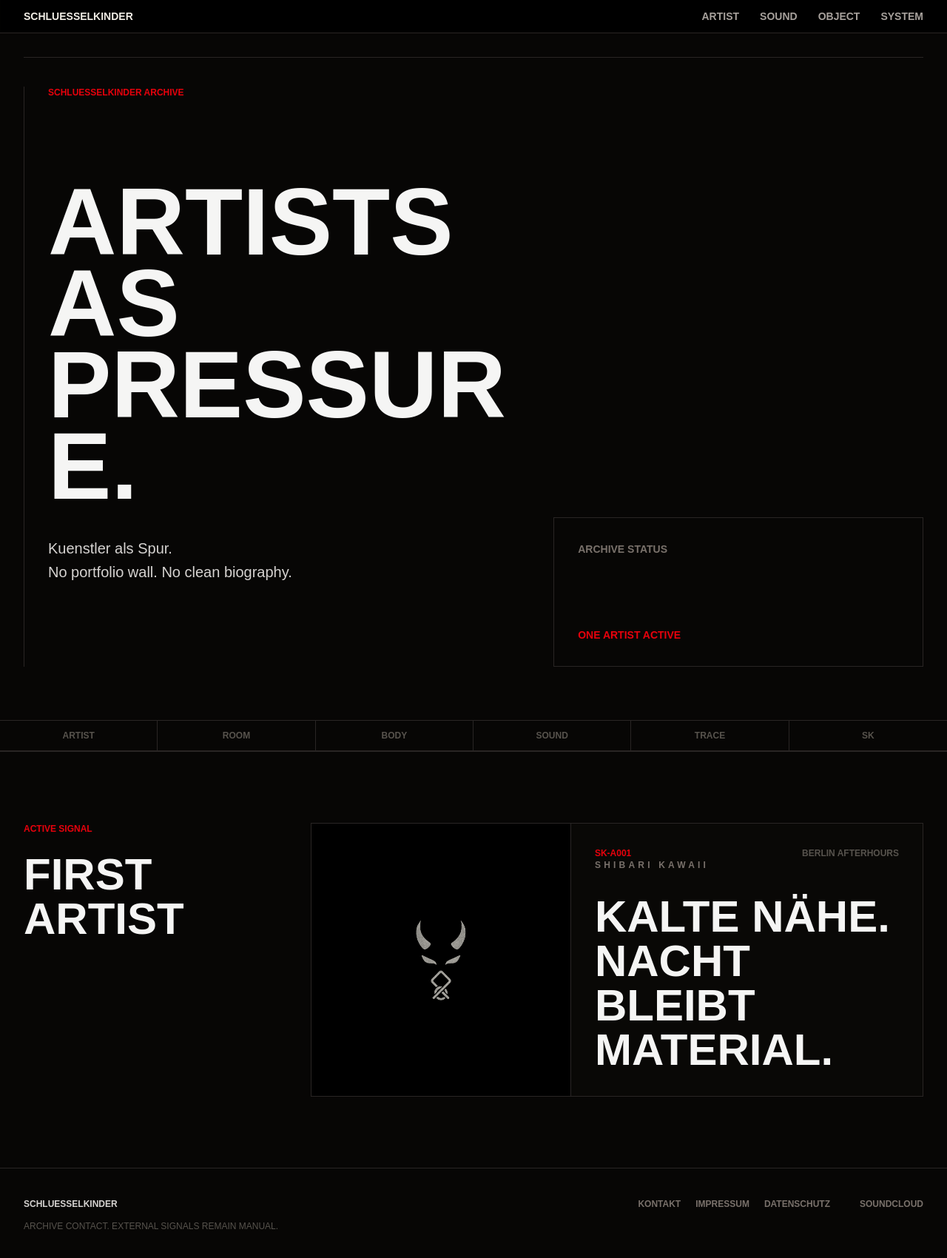
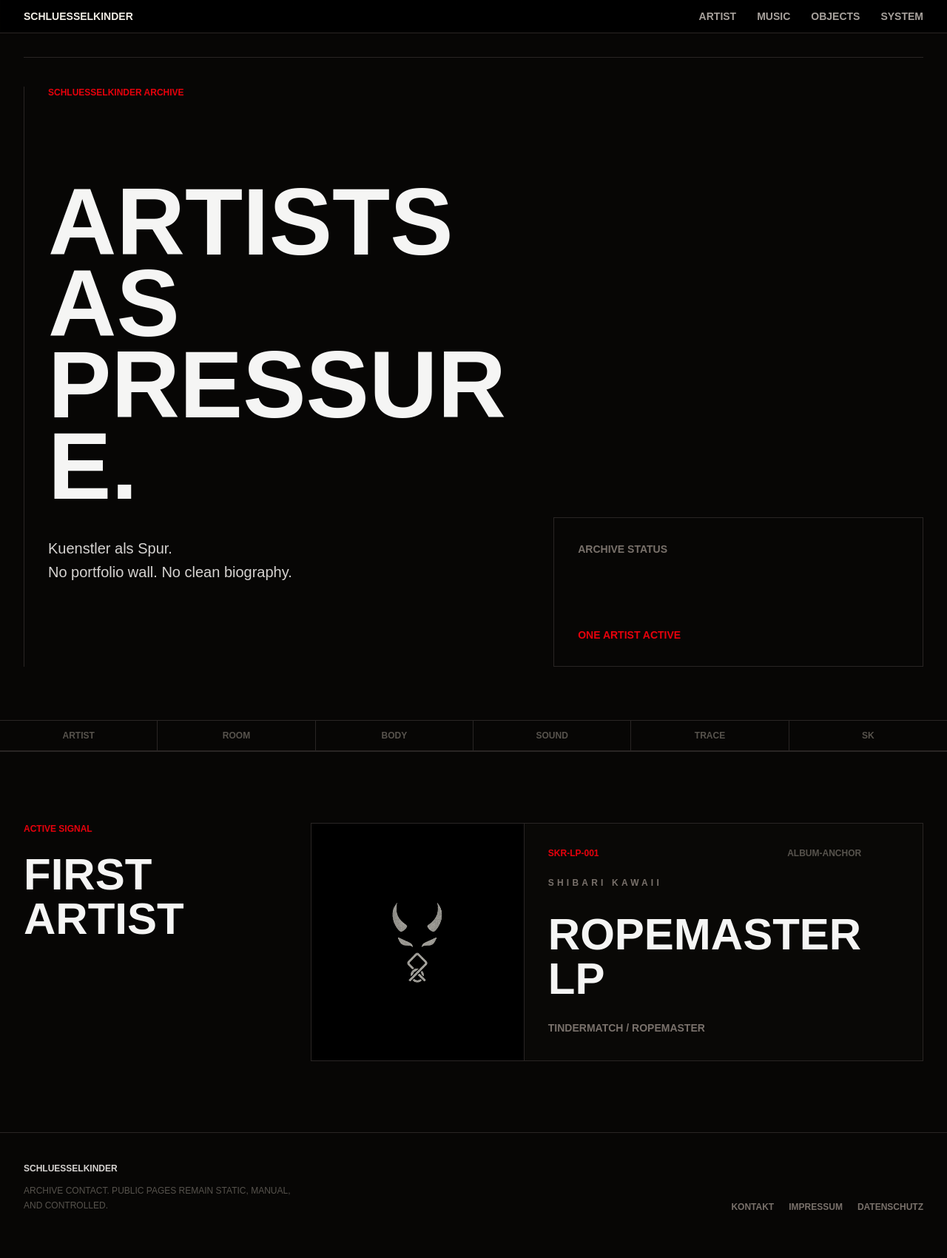
Before and after one commit to SCHLUESSELKIND/git-github.com-SCHLUESSELKIND-schluesselkinder-os, a Next.js app in the folder apps/web/: page /artists in a window 1280 px wide. Shown: the top 1700 px of the page at 74% size. After the commit the page ends 1679 px from the top, so only its background shows below. Built offline with nearby package versions, Linux system fonts and the light colour scheme.

Commit message:
feat: polish public website experience

```diff
--- a/apps/web/app/_components/ArtistSignal.tsx
+++ b/apps/web/app/_components/ArtistSignal.tsx
@@ -1,27 +1,32 @@
 import Link from "next/link";
-import { firstArtist } from "@schluesselkinder/brand";
+import { getStaticArtistPageProjection } from "../../lib/registry/artist-page";
 import { BrandSymbol } from "./BrandSymbol";
 
 export function ArtistSignal() {
+  const dossier = getStaticArtistPageProjection();
+  const release = dossier.releases[0];
+  const signalTitles = release.signals.map((signal) => signal.title).join(" / ");
+
   return (
-    <Link className="group grid overflow-hidden border border-stone-800 bg-[#090806] transition-colors hover:border-red-900 md:grid-cols-[0.85fr_1.15fr]" href={`/artists/${firstArtist.slug}`}>
+    <Link className="group grid overflow-hidden border border-stone-800 bg-[#090806] transition-colors hover:border-red-900 md:grid-cols-[0.85fr_1.15fr]" href={`/artists/${dossier.artist.slug}`}>
       <div className="relative flex min-h-80 items-center justify-center border-b border-stone-800 bg-black md:border-b-0 md:border-r">
         <BrandSymbol
           className="h-48 w-36 text-stone-100/85 transition-transform duration-500 group-hover:scale-105 md:h-64 md:w-44"
-          label={`${firstArtist.name} ropeface mark`}
+          label={`${dossier.artist.canonicalName} ropeface mark`}
           variant="ropeface"
         />
       </div>
       <div className="flex min-h-80 flex-col justify-between p-5 md:p-8">
         <div className="flex items-start justify-between gap-6">
-          <p className="text-xs font-black uppercase text-red-600">{firstArtist.archiveCode}</p>
-          <p className="text-xs font-black uppercase text-stone-600">{firstArtist.location}</p>
+          <p className="text-xs font-black uppercase text-red-600">{release.releaseCode}</p>
+          <p className="text-xs font-black uppercase text-stone-600">{release.role}</p>
         </div>
         <div>
-          <p className="text-xs font-black uppercase tracking-[0.35em] text-stone-500">{firstArtist.name}</p>
+          <p className="text-xs font-black uppercase tracking-[0.35em] text-stone-500">{dossier.artist.canonicalName}</p>
           <p className="mt-8 max-w-lg text-3xl font-black uppercase leading-none text-stone-100 group-hover:text-stone-200 md:text-6xl">
-            {firstArtist.fragments.de[0]} {firstArtist.fragments.de[2]}
+            {release.displayTitle}
           </p>
+          <p className="mt-6 max-w-md text-sm font-black uppercase leading-6 text-stone-500">{signalTitles}</p>
         </div>
       </div>
     </Link>
--- a/apps/web/app/_components/ShopPreview.tsx
+++ b/apps/web/app/_components/ShopPreview.tsx
@@ -1,17 +1,26 @@
-import { seedCopy } from "@schluesselkinder/brand";
+import Link from "next/link";
+import { getStaticShopProjection } from "../../lib/registry/object-pages";
 
 export function ShopPreview() {
+  const shop = getStaticShopProjection();
+
   return (
-    <div className="grid gap-0 border-y border-stone-800 md:grid-cols-[0.85fr_1.15fr_0.7fr]">
-      {seedCopy.shopPreview.map((item) => (
-        <article className="min-h-72 border-b border-stone-800 p-5 md:border-b-0 md:border-r md:p-7 md:even:pt-24 md:last:border-r-0" key={item.label}>
-          <p className="text-xs font-black uppercase text-red-600">object study</p>
-          <h3 className="mt-20 text-4xl font-black uppercase leading-none text-stone-100 md:text-5xl">{item.label}</h3>
-          <div className="mt-8 text-lg leading-7 text-stone-400">
-            <p>{item.de}</p>
-            <p>{item.en}</p>
+    <div className="grid gap-0 border-y border-stone-800 md:grid-cols-2">
+      {shop.objects.map((object) => (
+        <Link
+          className="group min-h-72 border-b border-stone-800 p-5 transition-colors hover:border-red-950 md:border-b-0 md:border-r md:p-7 md:even:pt-24 md:last:border-r-0"
+          href={object.href}
+          key={object.id}
+        >
+          <p className="text-xs font-black uppercase text-red-600">{object.id}</p>
+          <h3 className="mt-20 text-4xl font-black uppercase leading-none text-stone-100 group-hover:text-stone-200 md:text-5xl">
+            {object.title}
+          </h3>
+          <div className="mt-8 text-sm font-black uppercase leading-6 text-stone-500">
+            <p>{object.archiveClass}</p>
+            <p>{object.state}</p>
           </div>
-        </article>
+        </Link>
       ))}
     </div>
   );
--- a/apps/web/app/_components/SiteFooter.tsx
+++ b/apps/web/app/_components/SiteFooter.tsx
@@ -1,5 +1,6 @@
 import Link from "next/link";
-import { masterbrand } from "@schluesselkinder/brand";
+
+const collectiveName = "SCHLUESSELKINDER";
 
 const legalLinks = [
   { href: "/kontakt", label: "Kontakt" },
@@ -7,34 +8,23 @@ const legalLinks = [
   { href: "/datenschutz", label: "Datenschutz" }
 ] as const;
 
-const externalSignals = [
-  { href: "https://soundcloud.com/thomas-frerich-681624781", label: "SoundCloud" }
-] as const;
-
 export function SiteFooter() {
   return (
     <footer className="border-t border-stone-800 bg-[#070605] text-stone-500">
-      <div className="mx-auto grid max-w-7xl gap-10 px-5 py-10 md:grid-cols-[1fr_auto_auto] md:px-8">
+      <div className="mx-auto grid max-w-7xl gap-10 px-5 py-10 md:grid-cols-[1fr_auto] md:items-end md:px-8">
         <div>
-          <p className="text-xs font-black uppercase text-stone-300">{masterbrand}</p>
+          <p className="text-xs font-black uppercase text-stone-300">{collectiveName}</p>
           <p className="mt-3 max-w-sm text-xs uppercase leading-5 text-stone-600">
-            Archive contact. External signals remain manual.
+            Archive contact. Public pages remain static, manual, and controlled.
           </p>
         </div>
-        <nav aria-label="Legal" className="flex flex-wrap gap-x-5 gap-y-3 text-xs font-black uppercase">
+        <nav aria-label="Legal" className="flex flex-wrap gap-x-5 gap-y-3 text-xs font-black uppercase md:justify-end">
           {legalLinks.map((link) => (
-            <Link className="hover:text-red-700" href={link.href} key={link.href}>
+            <Link className="transition-colors hover:text-red-700 focus-visible:outline focus-visible:outline-1 focus-visible:outline-red-900" href={link.href} key={link.href}>
               {link.label}
             </Link>
           ))}
         </nav>
-        <div aria-label="External signals" className="flex flex-wrap gap-x-5 gap-y-3 text-xs font-black uppercase">
-          {externalSignals.map((signal) => (
-            <a className="text-stone-700 hover:text-red-700" href={signal.href} key={signal.href} rel="noreferrer" target="_blank">
-              {signal.label}
-            </a>
-          ))}
-        </div>
       </div>
     </footer>
   );
--- a/apps/web/app/_components/SiteHeader.tsx
+++ b/apps/web/app/_components/SiteHeader.tsx
@@ -1,23 +1,24 @@
 import Link from "next/link";
-import { masterbrand } from "@schluesselkinder/brand";
+
+const collectiveName = "SCHLUESSELKINDER";
 
 const navItems = [
   { href: "/artists", label: "Artist" },
-  { href: "/music", label: "Sound" },
-  { href: "/shop", label: "Object" },
+  { href: "/music", label: "Music" },
+  { href: "/shop", label: "Objects" },
   { href: "/about", label: "System" }
 ] as const;
 
 export function SiteHeader() {
   return (
-    <header className="sticky top-0 z-50 border-b border-stone-800 bg-black/90 backdrop-blur-sm">
-      <nav className="mx-auto flex max-w-7xl flex-col gap-3 px-5 py-3 sm:flex-row sm:items-center sm:justify-between md:px-8">
-        <Link className="text-sm font-black uppercase text-stone-100" href="/">
-          {masterbrand}
+    <header className="sticky top-0 z-50 border-b border-stone-800 bg-black/90 backdrop-blur-md">
+      <nav aria-label="Primary" className="mx-auto flex max-w-7xl items-center justify-between gap-3 px-4 py-3 md:gap-5 md:px-8">
+        <Link className="shrink-0 text-xs font-black uppercase text-stone-100 transition-colors hover:text-red-700 md:text-sm" href="/">
+          {collectiveName}
         </Link>
-        <div className="flex flex-wrap items-center gap-x-4 gap-y-2 text-[0.68rem] font-black uppercase text-stone-400 sm:justify-end md:gap-x-7 md:text-sm">
+        <div className="flex min-w-0 items-center gap-x-3 overflow-x-auto text-[0.62rem] font-black uppercase text-stone-400 sm:justify-end md:gap-x-7 md:text-sm">
           {navItems.map((item) => (
-            <Link className="transition-colors hover:text-red-600" href={item.href} key={item.href}>
+            <Link className="shrink-0 transition-colors hover:text-red-600 focus-visible:outline focus-visible:outline-1 focus-visible:outline-red-900" href={item.href} key={item.href}>
               {item.label}
             </Link>
           ))}
--- a/apps/web/app/page.tsx
+++ b/apps/web/app/page.tsx
@@ -1,5 +1,5 @@
 import Link from "next/link";
-import { brandAssets, firstArtist, masterbrand, seedCopy } from "@schluesselkinder/brand";
+import { brandAssets, seedCopy } from "@schluesselkinder/brand";
 import { ArtistSignal } from "./_components/ArtistSignal";
 import { BrandSymbol } from "./_components/BrandSymbol";
 import { EditorialImage } from "./_components/EditorialImage";
@@ -8,9 +8,18 @@ import { RotatedMeta } from "./_components/RotatedMeta";
 import { SectionFrame } from "./_components/SectionFrame";
 import { ShopPreview } from "./_components/ShopPreview";
 import { SymbolRail } from "./_components/SymbolRail";
-import { TrackList } from "./_components/TrackList";
+import { getStaticMusicPageProjection } from "../lib/registry/music-page";
 
 export default function Home() {
+  const music = getStaticMusicPageProjection();
+  const publicSignals = music.releases.flatMap((release) => release.signals);
+  const railLabels = [
+    music.releases[0]?.releaseCode ?? "SKR-LP-001",
+    ...publicSignals.map((signal) => signal.trackCode),
+    ...music.objects.map((object) => object.objectCode),
+    "ARCHIVE"
+  ];
+
   return (
     <main className="min-h-screen bg-[#070605] text-stone-100">
       <section className="relative min-h-[calc(100vh-57px)] overflow-hidden border-b border-stone-800">
@@ -22,11 +31,11 @@ export default function Home() {
           src={brandAssets.campaignDungeonChair}
           symbol="none"
         />
-        <div className="absolute inset-0 bg-black/55" />
+        <div className="absolute inset-0 bg-black/62" />
         <div className="absolute inset-x-0 bottom-0 h-1/2 bg-gradient-to-t from-[#070605] to-transparent" />
         <div className="relative mx-auto grid min-h-[calc(100vh-57px)] max-w-7xl grid-rows-[1fr_auto] px-5 py-8 md:px-8">
-          <div className="flex items-start justify-between">
-            <p className="text-xs font-black uppercase text-red-600">{masterbrand}</p>
+          <div className="flex items-start justify-between gap-8">
+            <p className="text-xs font-black uppercase text-red-600">{music.artist.canonicalName}</p>
             <BrandSymbol className="h-16 w-16 text-stone-100/80" />
           </div>
           <div className="grid items-end gap-8 md:grid-cols-[auto_1fr_120px]">
@@ -37,18 +46,18 @@ export default function Home() {
               >
                 {seedCopy.hero.de}
               </h1>
-              <div className="mt-8 max-w-xl text-xl leading-8 text-stone-300">
+              <div className="mt-8 grid max-w-2xl gap-3 border-l border-stone-700 pl-5 text-lg leading-8 text-stone-300 md:text-xl">
                 <p>{seedCopy.systemFragments.afterhours}</p>
                 <p>{seedCopy.hero.en}</p>
               </div>
             </div>
             <div className="hidden md:block" />
-            <RotatedMeta>{firstArtist.archiveCode} / rune index</RotatedMeta>
+            <RotatedMeta>{music.releases[0]?.releaseCode ?? "SKR-LP-001"} / rune index</RotatedMeta>
           </div>
         </div>
       </section>
 
-      <SymbolRail labels={["KEY", "CHAIR", "ROPE", "ROOM", "AFTER"]} />
+      <SymbolRail labels={railLabels} />
 
       <SectionFrame kicker="system identity" title="Cold room. Red trace.">
         <div className="border-t border-stone-800">
@@ -79,9 +88,35 @@ export default function Home() {
         </div>
       </section>
 
-      <SectionFrame kicker="release artifacts" title="Three artifacts.">
-        <TrackList mode="compact" />
-        <Link className="mt-8 inline-block border border-red-950 px-5 py-3 text-sm font-black uppercase text-stone-100 hover:text-red-700" href="/music">
+      <SectionFrame kicker="release artifacts" title="Public signals.">
+        <div className="border-y border-stone-800">
+          {music.releases.map((release) => (
+            <article className="grid gap-6 border-b border-stone-800 py-7 last:border-b-0 md:grid-cols-[0.22fr_1fr_0.3fr]" key={release.releaseKey}>
+              <div className="text-xs font-black uppercase">
+                <p className="text-red-600">{release.releaseCode}</p>
+                <p className="mt-3 text-stone-600">{release.role}</p>
+              </div>
+              <div>
+                <h3 className="break-words text-4xl font-black uppercase leading-[0.9] text-stone-100 md:text-6xl">
+                  {release.displayTitle}
+                </h3>
+                <div className="mt-6 grid gap-3">
+                  {release.signals.map((signal) => (
+                    <p className="border-t border-stone-800 pt-3 text-sm font-black uppercase text-stone-400" key={signal.trackKey}>
+                      <span className="text-red-600">{signal.trackCode}</span>
+                      <span className="px-3 text-stone-700">/</span>
+                      {signal.title}
+                    </p>
+                  ))}
+                </div>
+              </div>
+              <p className="self-end text-xs font-black uppercase leading-5 text-stone-500">
+                {music.artist.canonicalName}
+              </p>
+            </article>
+          ))}
+        </div>
+        <Link className="mt-8 inline-block border border-red-950 px-5 py-3 text-sm font-black uppercase text-stone-100 transition-colors hover:text-red-700 focus-visible:outline focus-visible:outline-1 focus-visible:outline-red-900" href="/music">
           Sound archive
         </Link>
       </SectionFrame>
```
